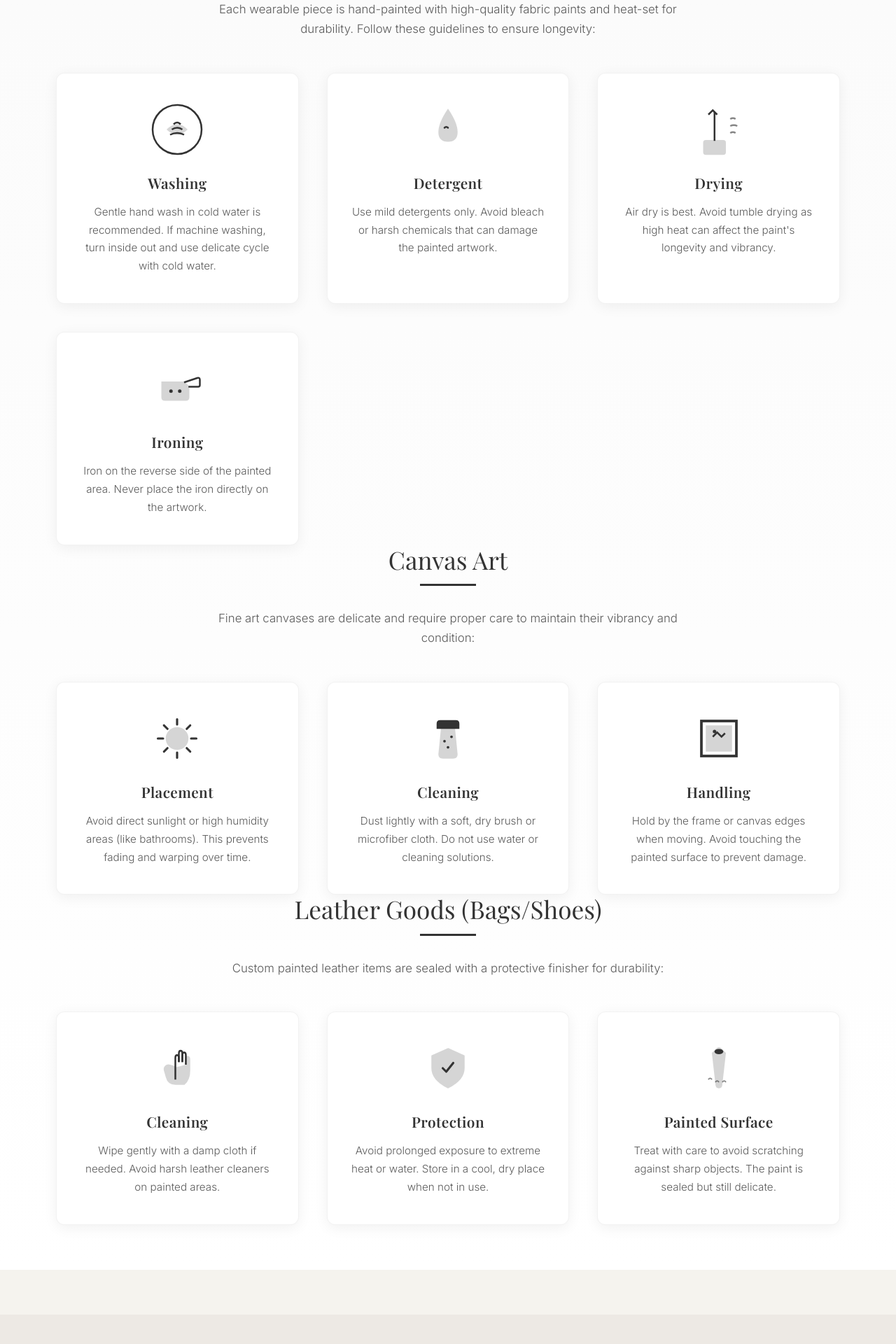
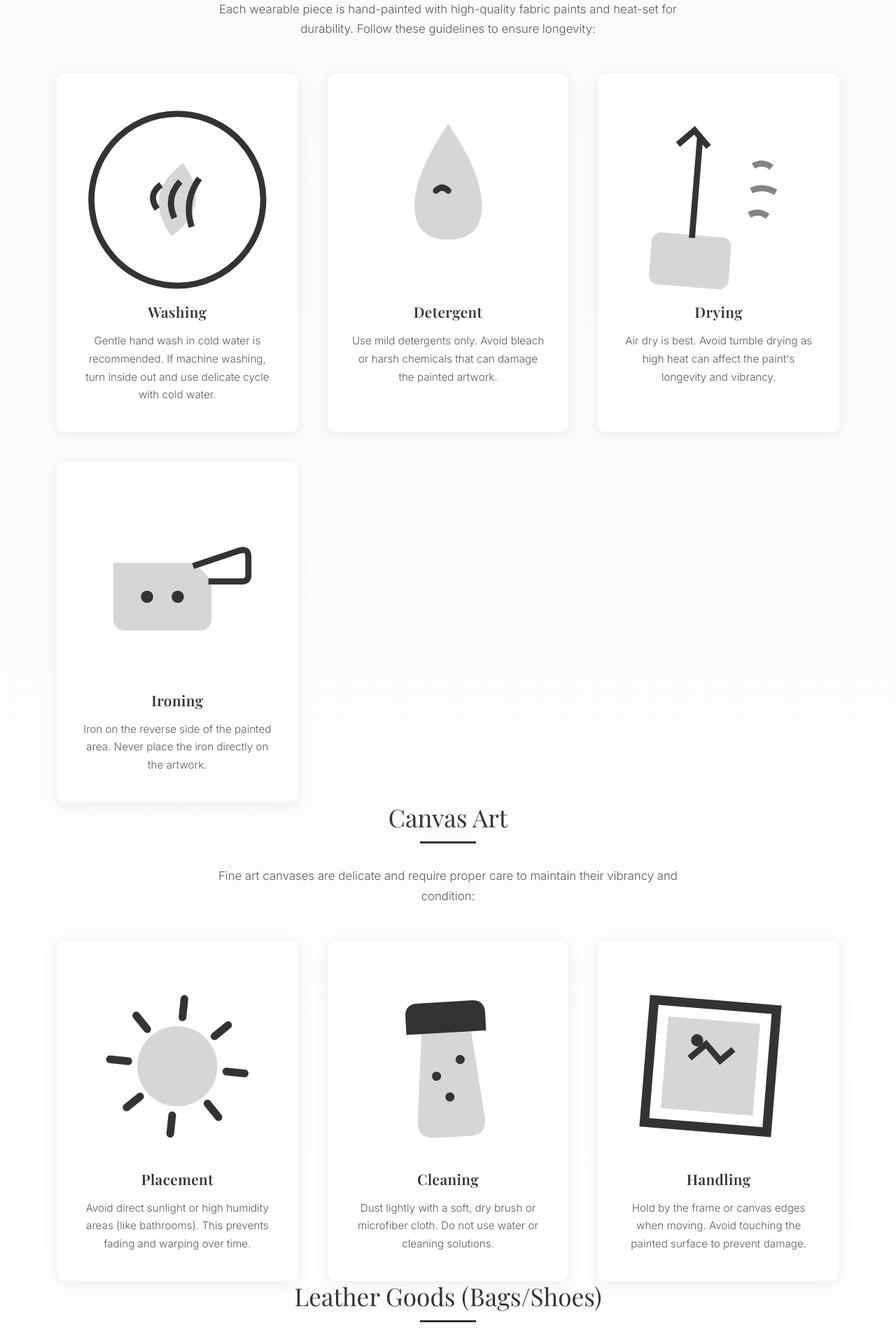
Before and after one commit to pravesh0306/Fil-d-art-website, a React (Vite) app: page /care-instructions in a window 1280 px wide. Shown: the part 440-2360 px from the top of the page at 70% size. Built offline with nearby package versions, Linux system fonts and the light colour scheme; a web font is replaced by a local one.

Commit message:
Update site: Feature strip, Care animations, Julie review, New products

```diff
--- a/src/pages/CareInstructions.jsx
+++ b/src/pages/CareInstructions.jsx
@@ -2,45 +2,118 @@
 import { motion } from 'framer-motion';
 
 const CareInstructions = () => {
+  // Action-specific animations
+  const spinAnimation = {
+    rotate: 360,
+    transition: { duration: 8, repeat: Infinity, ease: "linear" }
+  };
+
+  const ironAnimation = {
+    x: [-15, 15, -15],
+    transition: { duration: 2, repeat: Infinity, ease: "easeInOut" }
+  };
+
+  const breezeAnimation = {
+    rotate: [5, -5, 5],
+    transition: { duration: 3, repeat: Infinity, ease: "easeInOut" }
+  };
+
+  const paintAnimation = {
+    x: [-3, 3, -3],
+    y: [2, -2, 2],
+    rotate: [-5, 5, -5],
+    transition: { duration: 1.5, repeat: Infinity, ease: "easeInOut" }
+  };
+
+  const sunAnimation = {
+    rotate: 360,
+    scale: [1, 1.1, 1],
+    transition: {
+      rotate: { duration: 12, repeat: Infinity, ease: "linear" },
+      scale: { duration: 3, repeat: Infinity, ease: "easeInOut" }
+    }
+  };
+
+  const sprayAnimation = {
+    rotate: [0, -10, 0],
+    transition: { duration: 1, repeat: Infinity, ease: "easeInOut" }
+  };
+
+  const pulseAnimation = {
+    scale: [1, 1.1, 1],
+    transition: { duration: 1.5, repeat: Infinity, ease: "easeInOut" }
+  };
+
+  const wipeAnimation = {
+    x: [-5, 5, -5],
+    transition: { duration: 1.5, repeat: Infinity, ease: "easeInOut" }
+  };
+
+  const dripAnimation = {
+    y: [-5, 5, -5],
+    transition: { duration: 2, repeat: Infinity, ease: "easeInOut" }
+  };
+
   // SVG Icon Components
   const WashIcon = () => (
-    <svg viewBox="0 0 64 64" className="care-icon">
+    <motion.svg
+      viewBox="0 0 64 64"
+      className="care-icon"
+      animate={spinAnimation}
+    >
       <circle cx="32" cy="32" r="28" fill="none" stroke="currentColor" strokeWidth="2" />
       <path d="M20 32 Q32 20, 44 32 Q32 44, 20 32 Z" fill="currentColor" opacity="0.2" />
       <path d="M28 26 Q32 22, 36 26" stroke="currentColor" strokeWidth="2" fill="none" />
       <path d="M26 32 Q32 28, 38 32" stroke="currentColor" strokeWidth="2" fill="none" />
       <path d="M24 38 Q32 34, 40 38" stroke="currentColor" strokeWidth="2" fill="none" />
-    </svg>
+    </motion.svg>
   );
 
   const IronIcon = () => (
-    <svg viewBox="0 0 64 64" className="care-icon">
+    <motion.svg
+      viewBox="0 0 64 64"
+      className="care-icon"
+      animate={ironAnimation}
+    >
       <path d="M15 25 L40 25 L45 30 L45 42 Q45 45, 42 45 L18 45 Q15 45, 15 42 Z" fill="currentColor" opacity="0.2" stroke="currentColor" strokeWidth="2" />
       <path d="M40 25 L55 20 Q58 19, 58 22 L58 28 Q58 30, 56 30 L45 30" fill="none" stroke="currentColor" strokeWidth="2" />
       <circle cx="25" cy="35" r="2" fill="currentColor" />
       <circle cx="35" cy="35" r="2" fill="currentColor" />
-    </svg>
+    </motion.svg>
   );
 
   const AirDryIcon = () => (
-    <svg viewBox="0 0 64 64" className="care-icon">
+    <motion.svg
+      viewBox="0 0 64 64"
+      className="care-icon"
+      style={{ originX: 0.5, originY: 0 }} /* Pivot from top */
+      animate={breezeAnimation}
+    >
       <path d="M20 15 L25 10 L30 15" stroke="currentColor" strokeWidth="2" fill="none" />
       <line x1="27" y1="12" x2="27" y2="45" stroke="currentColor" strokeWidth="2" />
       <rect x="15" y="45" width="24" height="15" rx="2" fill="currentColor" opacity="0.2" stroke="currentColor" strokeWidth="2" />
       <path d="M45 20 Q48 18, 51 20 M45 28 Q49 26, 53 28 M45 36 Q48 34, 51 36" stroke="currentColor" strokeWidth="2" fill="none" opacity="0.6" />
-    </svg>
+    </motion.svg>
   );
 
   const PaintIcon = () => (
-    <svg viewBox="0 0 64 64" className="care-icon">
+    <motion.svg
+      viewBox="0 0 64 64"
+      className="care-icon"
+      animate={paintAnimation}
+    >
       <path d="M25 15 L30 10 Q32 8, 34 10 L39 15 L35 50 Q35 54, 32 54 Q29 54, 29 50 Z" fill="currentColor" opacity="0.2" stroke="currentColor" strokeWidth="2" />
       <ellipse cx="32" cy="13" rx="5" ry="3" fill="currentColor" />
       <path d="M20 45 Q22 42, 24 45 M28 48 Q30 45, 32 48 M36 48 Q38 45, 40 48" stroke="currentColor" strokeWidth="1.5" opacity="0.6" fill="none" />
-    </svg>
+    </motion.svg>
   );
 
   const SunIcon = () => (
-    <svg viewBox="0 0 64 64" className="care-icon">
+    <motion.svg
+      viewBox="0 0 64 64"
+      className="care-icon"
+      animate={sunAnimation}
+    >
       <circle cx="32" cy="32" r="12" fill="currentColor" opacity="0.2" stroke="currentColor" strokeWidth="2" />
       <line x1="32" y1="10" x2="32" y2="16" stroke="currentColor" strokeWidth="2.5" strokeLinecap="round" />
       <line x1="32" y1="48" x2="32" y2="54" stroke="currentColor" strokeWidth="2.5" strokeLinecap="round" />
@@ -50,49 +123,70 @@
       <line x1="43" y1="43" x2="47" y2="47" stroke="currentColor" strokeWidth="2.5" strokeLinecap="round" />
       <line x1="47" y1="17" x2="43" y2="21" stroke="currentColor" strokeWidth="2.5" strokeLinecap="round" />
       <line x1="21" y1="43" x2="17" y2="47" stroke="currentColor" strokeWidth="2.5" strokeLinecap="round" />
-    </svg>
+    </motion.svg>
   );
 
   const CleanIcon = () => (
-    <svg viewBox="0 0 64 64" className="care-icon">
+    <motion.svg
+      viewBox="0 0 64 64"
+      className="care-icon"
+      animate={sprayAnimation}
+    >
       <path d="M25 20 L39 20 L42 50 Q42 54, 38 54 L26 54 Q22 54, 22 50 Z" fill="currentColor" opacity="0.2" stroke="currentColor" strokeWidth="2" />
       <path d="M20 20 L44 20 L44 15 Q44 12, 41 12 L23 12 Q20 12, 20 15 Z" fill="currentColor" stroke="currentColor" strokeWidth="2" />
       <circle cx="28" cy="35" r="1.5" fill="currentColor" />
       <circle cx="36" cy="30" r="1.5" fill="currentColor" />
       <circle cx="32" cy="42" r="1.5" fill="currentColor" />
-    </svg>
+    </motion.svg>
   );
 
   const HandIcon = () => (
-    <svg viewBox="0 0 64 64" className="care-icon">
+    <motion.svg
+      viewBox="0 0 64 64"
+      className="care-icon"
+      animate={wipeAnimation}
+    >
       <path d="M30 45 L30 20 Q30 17, 32 17 Q34 17, 34 20 L34 25" fill="none" stroke="currentColor" strokeWidth="2" />
       <path d="M34 25 L34 15 Q34 12, 36 12 Q38 12, 38 15 L38 25" fill="none" stroke="currentColor" strokeWidth="2" />
       <path d="M38 25 L38 17 Q38 14, 40 14 Q42 14, 42 17 L42 28" fill="none" stroke="currentColor" strokeWidth="2" />
       <path d="M42 28 L42 22 Q42 19, 44 19 Q46 19, 46 22 L46 35 Q46 45, 40 50 L30 50 Q22 50, 20 42 L18 35 Q17 32, 19 30 Q21 28, 24 29 L30 31" fill="currentColor" opacity="0.2" stroke="currentColor" strokeWidth="2" />
-    </svg>
+    </motion.svg>
   );
 
   const ShieldIcon = () => (
-    <svg viewBox="0 0 64 64" className="care-icon">
+    <motion.svg
+      viewBox="0 0 64 64"
+      className="care-icon"
+      animate={pulseAnimation}
+    >
       <path d="M32 10 L50 18 L50 32 Q50 45, 32 54 Q14 45, 14 32 L14 18 Z" fill="currentColor" opacity="0.2" stroke="currentColor" strokeWidth="2" />
       <path d="M26 32 L30 36 L38 26" stroke="currentColor" strokeWidth="2.5" fill="none" strokeLinecap="round" strokeLinejoin="round" />
-    </svg>
+    </motion.svg>
   );
 
   const DropIcon = () => (
-    <svg viewBox="0 0 64 64" className="care-icon">
+    <motion.svg
+      viewBox="0 0 64 64"
+      className="care-icon"
+      animate={dripAnimation}
+    >
       <path d="M32 10 Q42 25, 42 35 Q42 45, 32 45 Q22 45, 22 35 Q22 25, 32 10 Z" fill="currentColor" opacity="0.2" stroke="currentColor" strokeWidth="2" />
       <path d="M28 30 Q30 28, 32 30" stroke="currentColor" strokeWidth="2" fill="none" strokeLinecap="round" />
-    </svg>
+    </motion.svg>
   );
 
   const FrameIcon = () => (
-    <svg viewBox="0 0 64 64" className="care-icon">
+    <motion.svg
+      viewBox="0 0 64 64"
+      className="care-icon"
+      style={{ originX: 0.5, originY: 0 }} /* Pivot from top */
+      animate={breezeAnimation}
+    >
       <rect x="12" y="12" width="40" height="40" fill="none" stroke="currentColor" strokeWidth="3" />
       <rect x="18" y="18" width="28" height="28" fill="currentColor" opacity="0.2" stroke="currentColor" strokeWidth="2" />
       <path d="M25 30 L30 25 L35 30 L39 26" stroke="currentColor" strokeWidth="2" fill="none" />
       <circle cx="27" cy="24" r="2" fill="currentColor" />
-    </svg>
+    </motion.svg>
   );
 
   return (
```
Also changed, not shown: src/pages/Home.jsx (+126 -0 lines).
